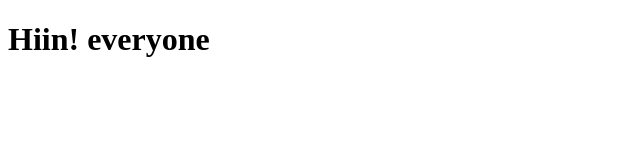
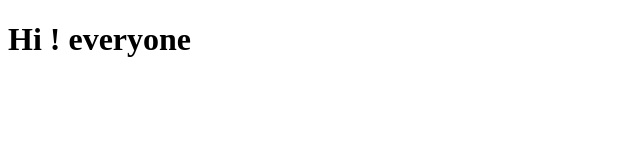
Before and after one commit to AdityaJayswal13/Delta-dem0, a plain HTML site: page index.html in a window 1280 px wide. Shown: the whole page, without its empty margins (0-640 px from the left). Drawn offline with Linux system fonts and the light colour scheme.

```diff
--- a/index.html
+++ b/index.html
@@ -6,8 +6,7 @@
     <title>Document</title>
 </head>
 <body>
-    <h1>Hiin! everyone
-
+    <h1> Hi ! everyone
     </h1>
 </body>
 </html>
```
Also changed, not shown: 1 other file.
